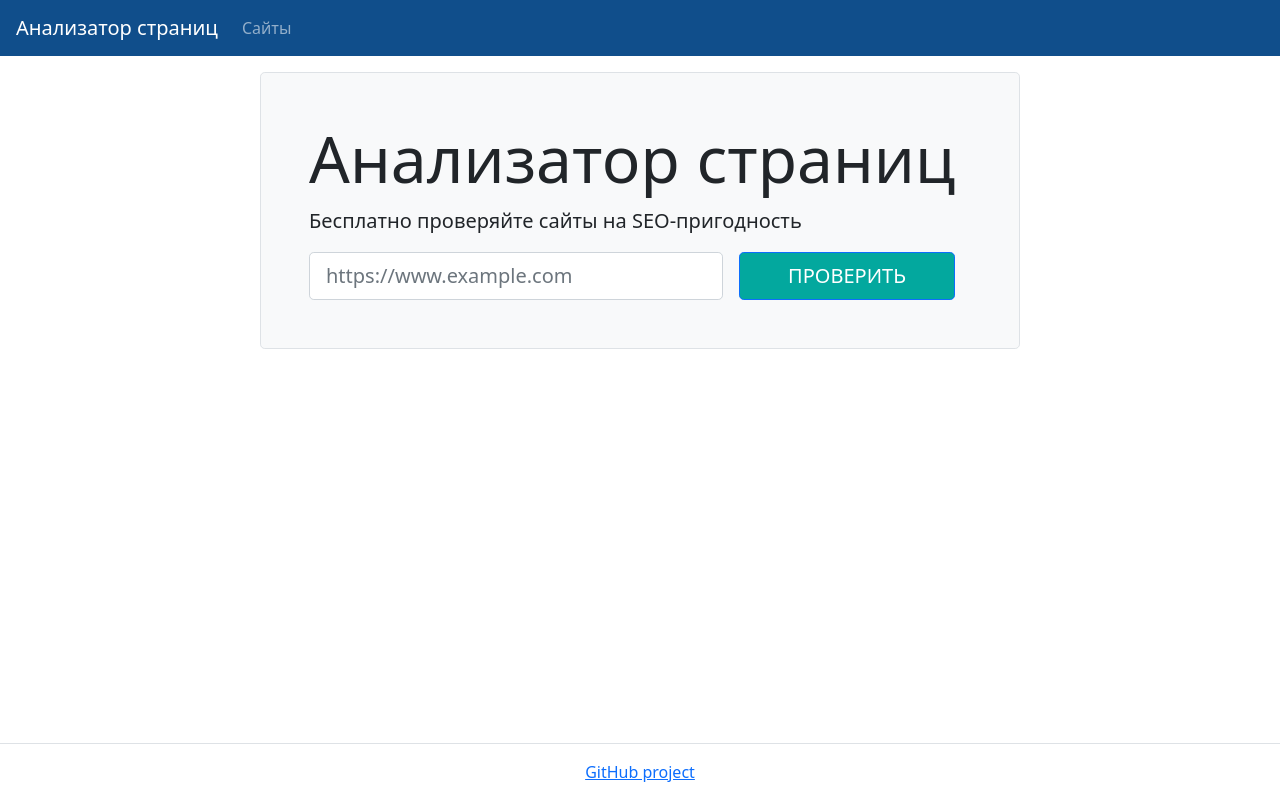
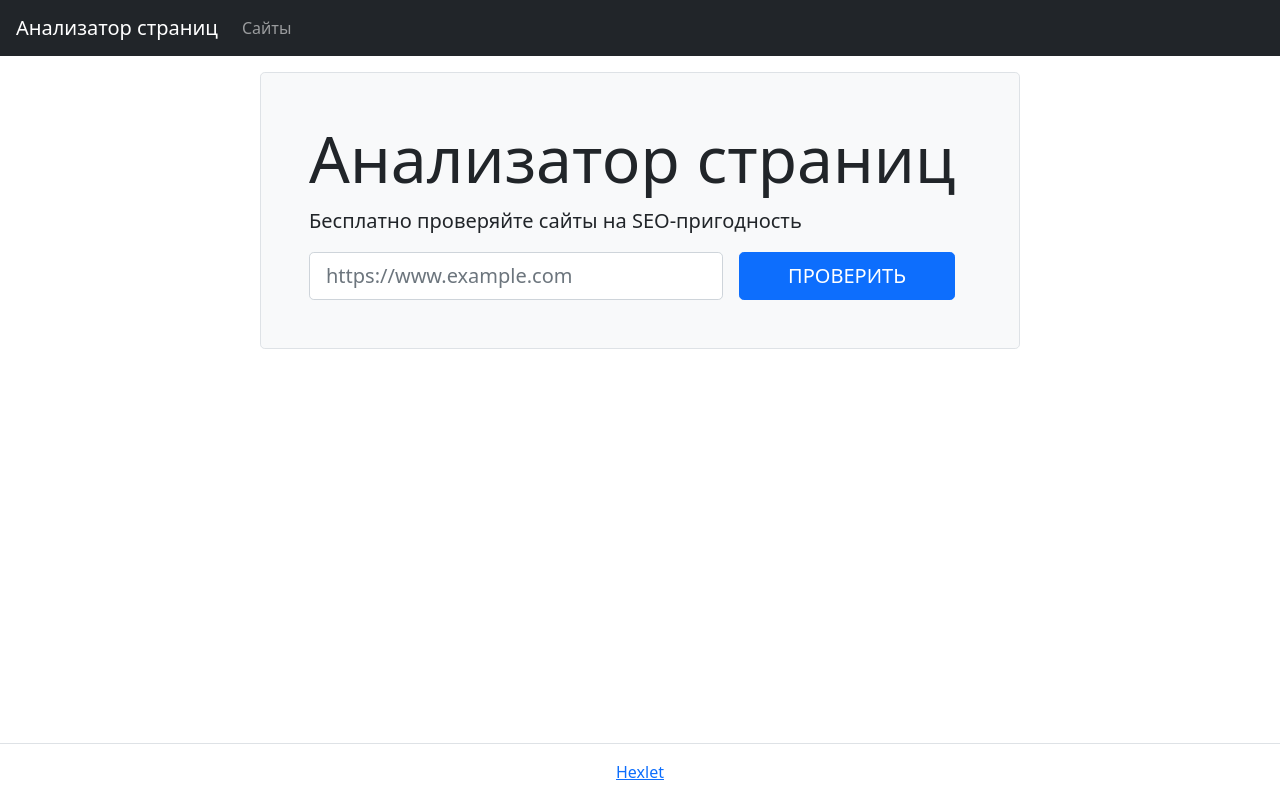
Before and after one commit to DolAndd/python-project-83, a Flask app: page / in a window 1280 px wide. Run offline with Flask 3, Linux system fonts and the light colour scheme; some libraries are stand-ins or nearby versions.

Commit message:
delete colors bottom

```diff
--- a/page_analyzer/templates/home.html
+++ b/page_analyzer/templates/home.html
@@ -14,7 +14,7 @@
     <form action="{{ url_for('urls_post') }}" method="post" class="d-flex justify-content-center">
     <label class="visually-hidden">Url для проверки</label>
     <input type="text" name="url" placeholder="https://www.example.com" value="{{ url }}" class="form-control form-control-lg" required="">
-    <input type="submit" class="btn btn-primary btn-lg ms-3 px-5 text-uppercase mx-3" style="background-color: #03A89E;" value="Проверить">
+    <input type="submit" class="btn btn-primary btn-lg ms-3 px-5 text-uppercase mx-3" value="Проверить">
 </form>
   </div>
 </div>
--- a/page_analyzer/templates/layout.html
+++ b/page_analyzer/templates/layout.html
@@ -10,7 +10,7 @@
 </head>
 <body class="min-vh-100 d-flex flex-column">
   <header class="flex-shrink-0">
-    <nav class="navbar navbar-expand-md navbar-dark px-3" style="background-color: #104E8B;">
+    <nav class="navbar navbar-expand-md navbar-dark bg-dark px-3">
   <a class="navbar-brand" href="{{ url_for('home_page') }}">Анализатор страниц</a>
   <div id="navbarNav">
       <ul class="navbar-nav">
@@ -39,7 +39,7 @@
     <footer class="border-top py-3 mt-5 flex-shrink-0">
   <div class="container-lg">
     <div class="text-center">
-      <a href="https://github.com/DolAndd/python-project-83" target="_blank">GitHub project</a>
+      <a href="https://ru.hexlet.io/" target="_blank">Hexlet</a>
     </div>
   </div>
 </footer>
```
